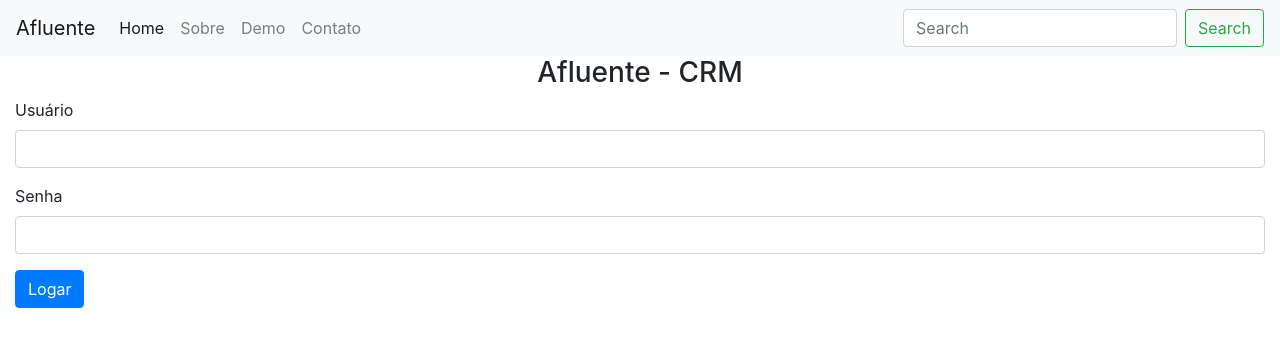
After one commit to riachodigital/afluente, a Django app: page /demo/ in a window 1280 px wide. The commit adds this page. Shown: the top 347 px of the page. Run offline with Django 3.2, Linux system fonts and the light colour scheme; some libraries are stand-ins or nearby versions.

Commit message:
Criada a app demo
Close #25

```diff
--- a/afluente/core/templates/base.html
+++ b/afluente/core/templates/base.html
@@ -29,7 +29,7 @@
                 <a class="nav-link" href="#">Sobre</a>
             </li>
             <li class="nav-item">
-                <a class="nav-link" href="#">Demo</a>
+                <a class="nav-link" href="{% url 'demo:index' %}">Demo</a>
             </li>
             <li class="nav-item">
                 <a class="nav-link" href="/contato/">Contato</a>
--- /dev/null
+++ b/afluente/demo/admin.py
@@ -0,0 +1,3 @@
+# from django.contrib import admin
+
+# Register your models here.
--- /dev/null
+++ b/afluente/demo/apps.py
@@ -0,0 +1,5 @@
+from django.apps import AppConfig
+
+
+class DemoConfig(AppConfig):
+    name = 'demo'
--- /dev/null
+++ b/afluente/demo/models.py
@@ -0,0 +1,3 @@
+# from django.db import models
+
+# Create your models here.
--- /dev/null
+++ b/afluente/demo/templates/demo/index.html
@@ -0,0 +1,31 @@
+{% extends 'base.html' %}
+{% block title %}Afluente CRM - Demonstração{% endblock title %}
+{% block content %}
+<div class="container-fluid">
+	<div class="row">
+		<div class="col-md-12">
+			<h3 class="text-center">
+				Afluente - CRM
+			</h3>
+			<form role="form">
+				<div class="form-group">
+					<label for="exampleInputEmail1">
+						Usuário
+					</label>
+					<input class="form-control" id="exampleInputEmail1" type="email" />
+				</div>
+				<div class="form-group">
+
+					<label for="exampleInputPassword1">
+						Senha
+					</label>
+					<input class="form-control" id="exampleInputPassword1" type="password" />
+				</div>
+				<button type="submit" class="btn btn-primary">
+					Logar
+				</button>
+			</form>
+		</div>
+	</div>
+</div>
+{% endblock content %}
--- /dev/null
+++ b/afluente/demo/urls.py
@@ -0,0 +1,8 @@
+from django.urls import path
+
+from afluente.demo import views
+
+app_name = 'demo'
+urlpatterns = [
+    path('', views.index, name='index'),
+]
--- /dev/null
+++ b/afluente/demo/views.py
@@ -0,0 +1,6 @@
+from django.shortcuts import render
+# from django.http import HttpResponse
+
+
+def index(request):
+    return render(request, 'demo/index.html')
--- a/afluente/settings.py
+++ b/afluente/settings.py
@@ -41,6 +41,7 @@ INSTALLED_APPS = [
     'collectfast',
     'django.contrib.staticfiles',
     'afluente.core',
+    'afluente.demo',
 ]
 
 MIDDLEWARE = [
--- a/afluente/urls.py
+++ b/afluente/urls.py
@@ -14,11 +14,13 @@ Including another URLconf
     2. Add a URL to urlpatterns:  path('blog/', include('blog.urls'))
 """
 from django.contrib import admin
-from django.urls import path
+from django.urls import path, include
+
 from afluente.core import views as core_views
 
 urlpatterns = [
     path('admin/', admin.site.urls),
     path('', core_views.home),
     path('contato/', core_views.contato),
+    path('demo/', include('afluente.demo.urls')),
 ]
```
Also changed, not shown: afluente/demo/tests.py (added, +29 -0 lines), afluente/tests/tests.py (+0 -3 lines), afluente/demo/__init__.py (added), afluente/demo/migrations/__init__.py (added), afluente/demo/templates/__init__.py (added), afluente/demo/templates/demo/__init__.py (added).
